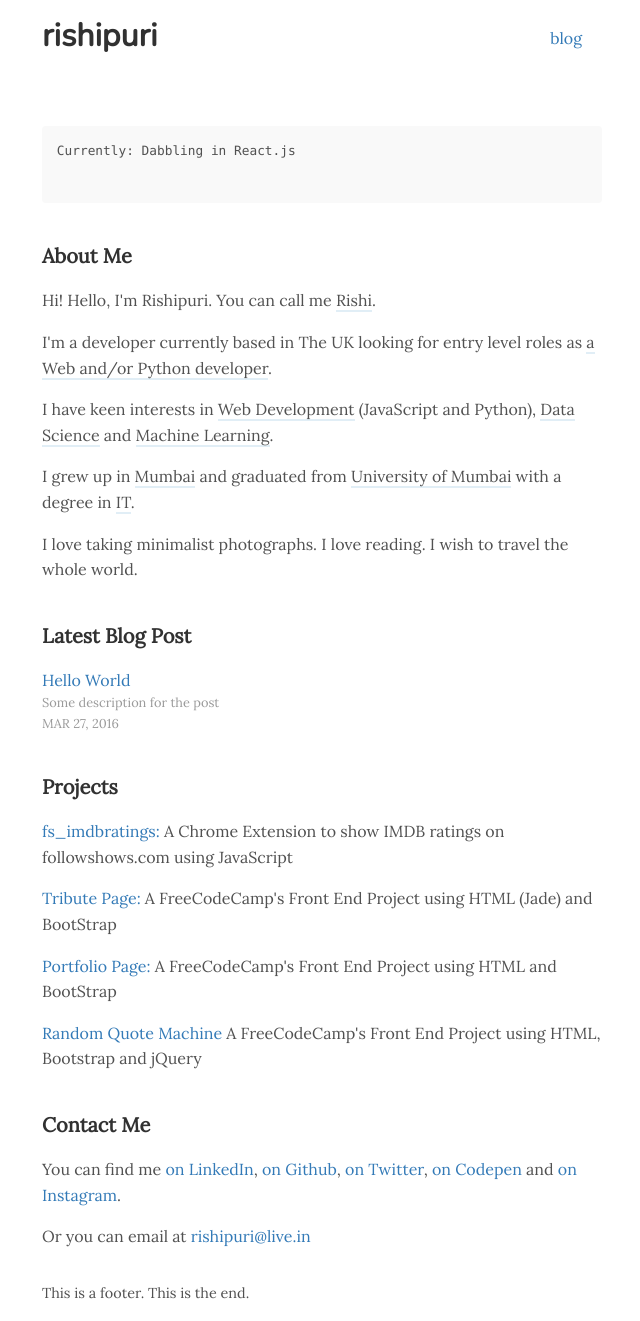
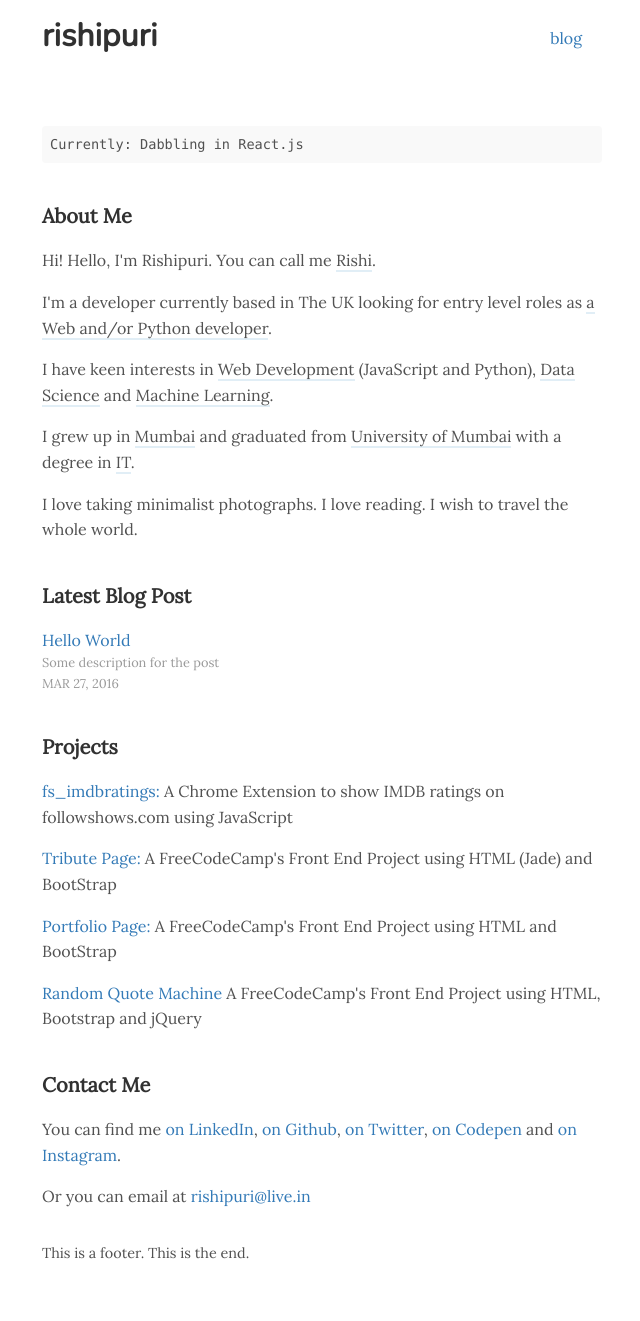
Before and after one commit to rishipuri/rishipuri.github.io, a Jekyll site: the page built from index.html, in a window 1280 px wide. Shown: the whole page, without its empty margins (318-958 px from the left). Built offline with Jekyll 4.4.1, drawn with Linux system fonts in a browser that asks for light colours; after the commit the page ends 1281 px from its top, so only the background shows below that.

Commit message:
some styles

```diff
--- a/_sass/_base.scss
+++ b/_sass/_base.scss
@@ -53,7 +53,10 @@ span.date {
   text-transform: uppercase;
 }
 
-.status pre{
-  margin-top: -0.625rem;
-  margin-left: -2rem;
+.status p{
+  background-color: #f9f9f9;
+  padding: 0.5rem;
+  font-family: $code-font-family;
+  font-size: 85%;
+  border-radius: 0.25rem;
 }
--- a/index.html
+++ b/index.html
@@ -3,10 +3,8 @@ layout: post
 ---
 
 {% unless page.title == 'blog' %}
-<div class="highlight status">
-  <pre>
-    <code>Currently: Dabbling in React.js</code>
-  </pre>
+<div class="status">
+  <p>Currently: Dabbling in React.js</p>
 </div>
 <div class="about">
   <h3>About Me</h3>
```
